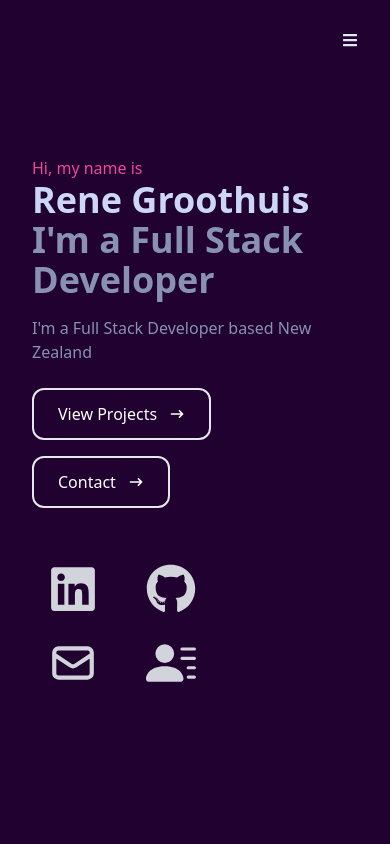
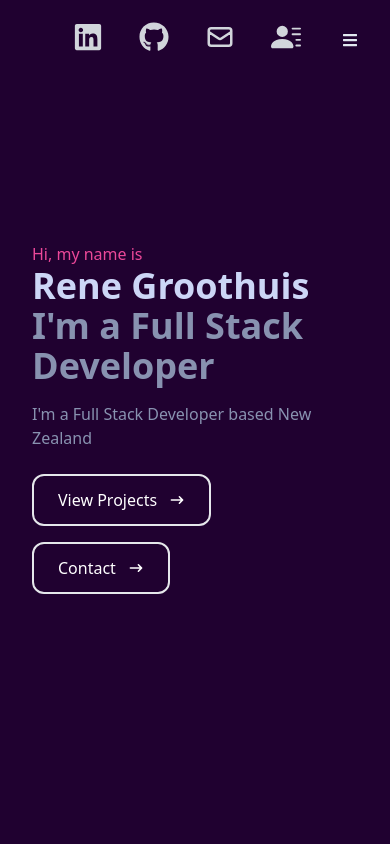
Before and after one commit to pulsarbeam/personal-website, a React (Vite) app: page / in a window 390 px wide. Shown: the top 844 px of the page. Built offline with nearby package versions, Linux system fonts and the light colour scheme.

Commit message:
Added links to navbar

```diff
--- a/src/components/Home.tsx
+++ b/src/components/Home.tsx
@@ -41,47 +41,7 @@ const Home = () => {
                 </span>
               </button>
             </Link>
-          </div>
-          <div className="pt-10">
-            <ul className="lg:hidden inline-grid grid-cols-2 gap-4">
-              <li className="flex justify-between items-center rounded-xl  pt-2">
-                <a
-                  target="_blank"
-                  className="flex justify-between items-center w-full text-gray-300"
-                  href="https://www.linkedin.com/in/rene-groothuis-1801b01a0"
-                >
-                  <FaLinkedin size={50} />
-                </a>
-              </li>
-              <li className="flex justify-between items-center rounded-xl  pt-2">
-                <a
-                  target="_blank"
-                  className="flex justify-between items-center w-full text-gray-300"
-                  href="https://github.com/pulsarbeam"
-                >
-                  <FaGithub size={50} />
-                </a>
-              </li>
-              <li className="flex justify-between items-center rounded-xl  pt-2">
-                <a
-                  target="_blank"
-                  className="flex justify-between items-center w-full text-gray-300"
-                  href="mailto:renegrooth@gmail.com"
-                >
-                  <HiOutlineMail size={50} />
-                </a>
-              </li>
-              <li className="flex justify-between items-center rounded-xl  pt-2">
-                <a
-                  target="_blank"
-                  className="flex justify-between items-center w-full text-gray-300"
-                  href="ReneCV.pdf"
-                  download
-                >
-                  <BsFillPersonLinesFill size={50} />
-                </a>
-              </li>
-            </ul>
+
           </div>
         </div>
       </div>
--- a/src/components/Navbar.tsx
+++ b/src/components/Navbar.tsx
@@ -14,6 +14,47 @@ const Navbar = () => {
     <div className="fixed z-[100] w-full h-[80px] flex justify-between items-center px-8 bg-[#200130] text-slate-200">
       <div></div>
       {/* Menu */}
+      <div className="">
+        <ul className="lg:hidden inline-grid grid-cols-4 gap-1">
+          <li className="flex justify-between items-center rounded-xl">
+            <a
+              target="_blank"
+              className="flex justify-between items-center w-full text-gray-300"
+              href="https://www.linkedin.com/in/rene-groothuis-1801b01a0"
+            >
+              <FaLinkedin size={30} />
+            </a>
+          </li>
+          <li className="flex justify-between items-center rounded-xl">
+            <a
+              target="_blank"
+              className="flex justify-between items-center w-full text-gray-300"
+              href="https://github.com/pulsarbeam"
+            >
+              <FaGithub size={30} />
+            </a>
+          </li>
+          <li className="flex justify-between items-center rounded-xl">
+            <a
+              target="_blank"
+              className="flex justify-between items-center w-full text-gray-300"
+              href="mailto:renegrooth@gmail.com"
+            >
+              <HiOutlineMail size={30} />
+            </a>
+          </li>
+          <li className="flex justify-between items-center rounded-xl">
+            <a
+              target="_blank"
+              className="flex justify-between items-center w-full text-gray-300"
+              href="ReneCV.pdf"
+              download
+            >
+              <BsFillPersonLinesFill size={30} />
+            </a>
+          </li>
+        </ul>
+      </div>
 
       <ul
         className="
```
